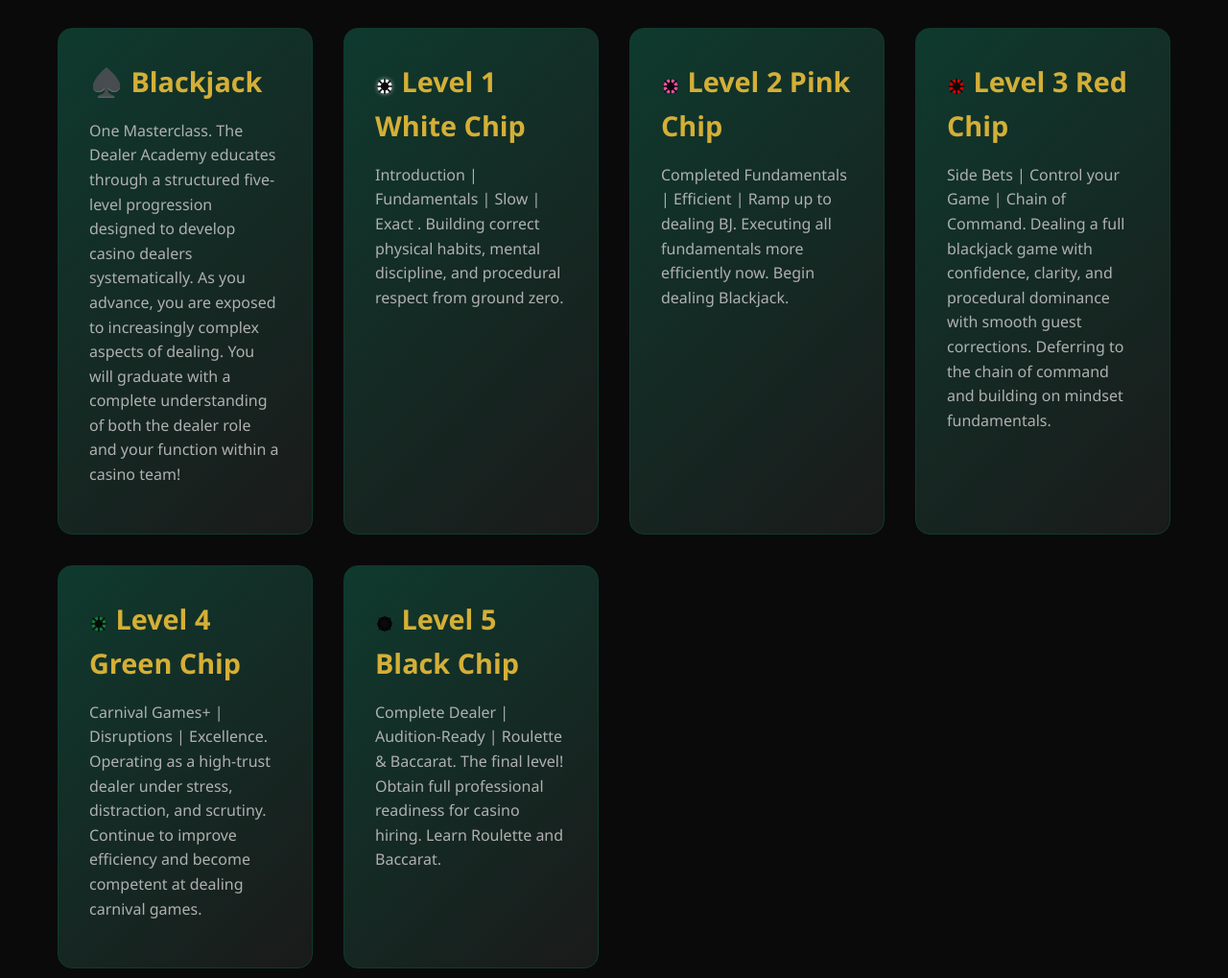
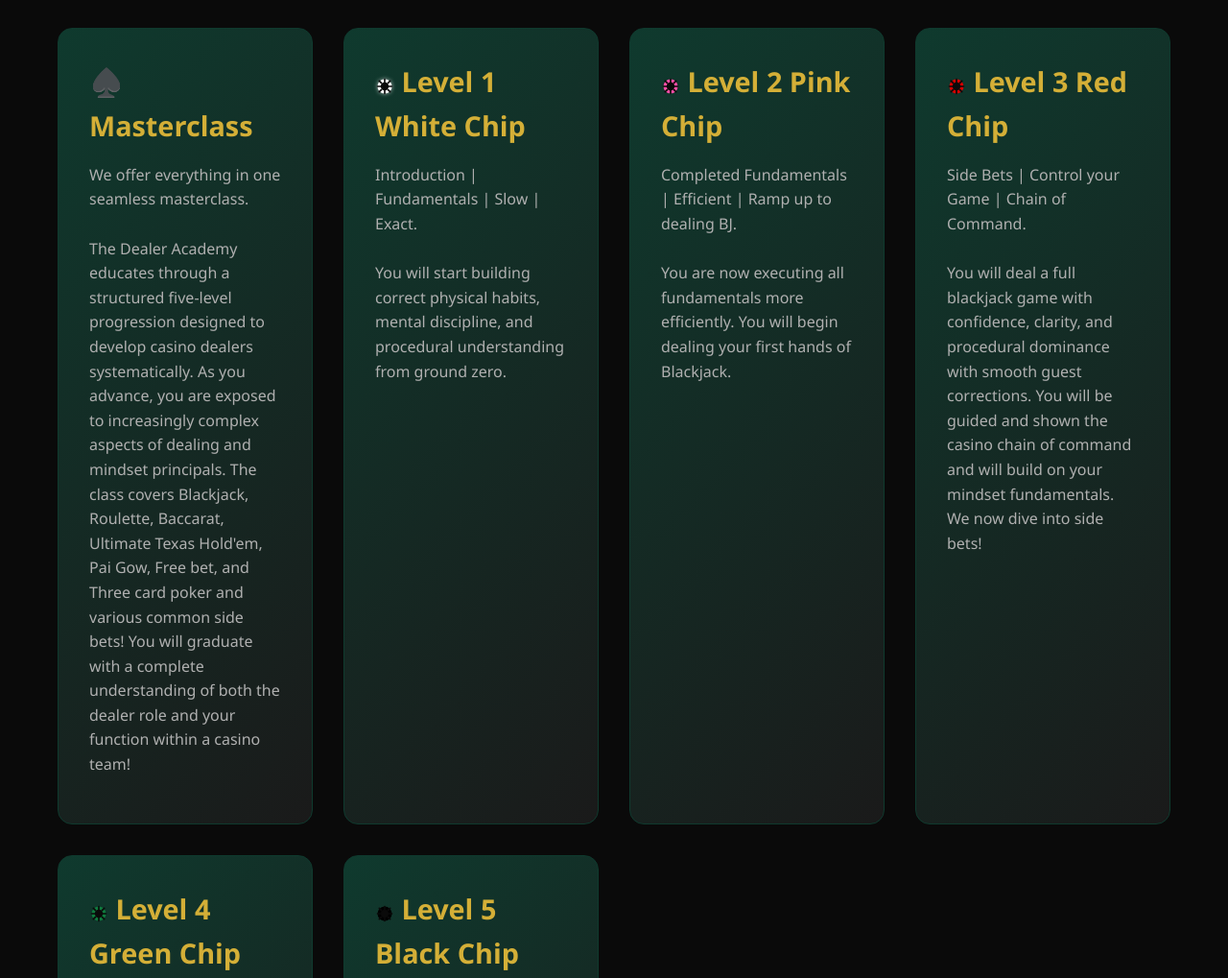
Before and after one commit to mrwatts88/stackblitz-starters-fuayektk, a website: page index.html in a window 1280 px wide. Shown: the part 1900-2919 px from the top of the page at 96% size. Drawn offline with Linux system fonts and the light colour scheme.

Commit message:
program detail2

```diff
--- a/index.html
+++ b/index.html
@@ -647,44 +647,44 @@
         <h2 class="section-title">Our Training Program</h2>
         <div class="program-grid">
           <div class="program-card">
-            <h3>♠️ Blackjack</h3>
+            <h3>♠️ Masterclass</h3>
             <p>
-              One Masterclass. The Dealer Academy educates through a structured five-level progression designed to develop casino dealers systematically. As you advance, you are exposed to increasingly complex aspects of dealing. You will graduate with a complete understanding of both the dealer role and your function within a casino team!
+              We offer everything in one seamless masterclass. <br><br> The Dealer Academy educates through a structured five-level progression designed to develop casino dealers systematically. As you advance, you are exposed to increasingly complex aspects of dealing and mindset principals. The class covers Blackjack, Roulette, Baccarat, Ultimate Texas Hold'em, Pai Gow, Free bet, and Three card poker and various common side bets! You will graduate with a complete understanding of both the dealer role and your function within a casino team!
             </p>
 
           </div>
           <div class="program-card">
             <h3><svg class="icon chip-white"><use href="#i-chip"></use></svg> Level 1 White Chip </h3>
             <p>
-              Introduction | Fundamentals | Slow | Exact . Building correct physical habits, mental discipline, and procedural respect from ground zero.
+              Introduction | Fundamentals | Slow | Exact.<br><br> You will start building correct physical habits, mental discipline, and procedural understanding from ground zero.
             </p>
 
           </div>
           <div class="program-card">
             <h3><svg class="icon chip-pink"><use href="#i-chip"></use></svg> Level 2 Pink Chip</h3>
             <p>
-              Completed Fundamentals | Efficient | Ramp up to dealing BJ. Executing all fundamentals more efficiently now. Begin dealing Blackjack.
+              Completed Fundamentals | Efficient | Ramp up to dealing BJ. <br><br> You are now executing all fundamentals more efficiently. You will begin dealing your first hands of Blackjack.
             </p>
 
           </div>
           <div class="program-card">
             <h3><svg class="icon chip-red"><use href="#i-chip"></use></svg> Level 3 Red Chip</h3>
             <p>
-              Side Bets | Control your Game | Chain of Command. Dealing a full blackjack game with confidence, clarity, and procedural dominance with smooth guest corrections. Deferring to the chain of command and building on mindset fundamentals.
+              Side Bets | Control your Game | Chain of Command. <br><br> You will deal a full blackjack game with confidence, clarity, and procedural dominance with smooth guest corrections. You will be guided and shown the casino chain of command and will build on your mindset fundamentals. We now dive into side bets!
             </p>
 
           </div>
           <div class="program-card">
             <h3><svg class="icon chip-green"><use href="#i-chip"></use></svg> Level 4 Green Chip</h3>
             <p>
-              Carnival Games+ | Disruptions | Excellence. Operating as a high-trust dealer under stress, distraction, and scrutiny. Continue to improve efficiency and become competent at dealing carnival games.
+              Carnival Games+ | Disruptions | Excellence. <br><br> At this level you will be tested under stress, distraction, and scrutiny. We will continue to improve efficiency and become competent at dealing carnival games.
             </p>
 
           </div>
           <div class="program-card">
             <h3><svg class="icon chip-black"><use href="#i-chip"></use></svg> Level 5 Black Chip</h3>
             <p>
-              Complete Dealer | Audition-Ready | Roulette & Baccarat. The final level! Obtain full professional readiness for casino hiring. Learn Roulette and Baccarat.
+              Complete Dealer | Audition-Ready | Roulette & Baccarat. <br><br> The final level! Time to obtain full professional readiness for casino hiring. you will learn Roulette and Baccarat. When you make it through the riggors of level 5 you are a dealer fully and completly and should be confident in any audition!
             </p>
 
           </div>
```
